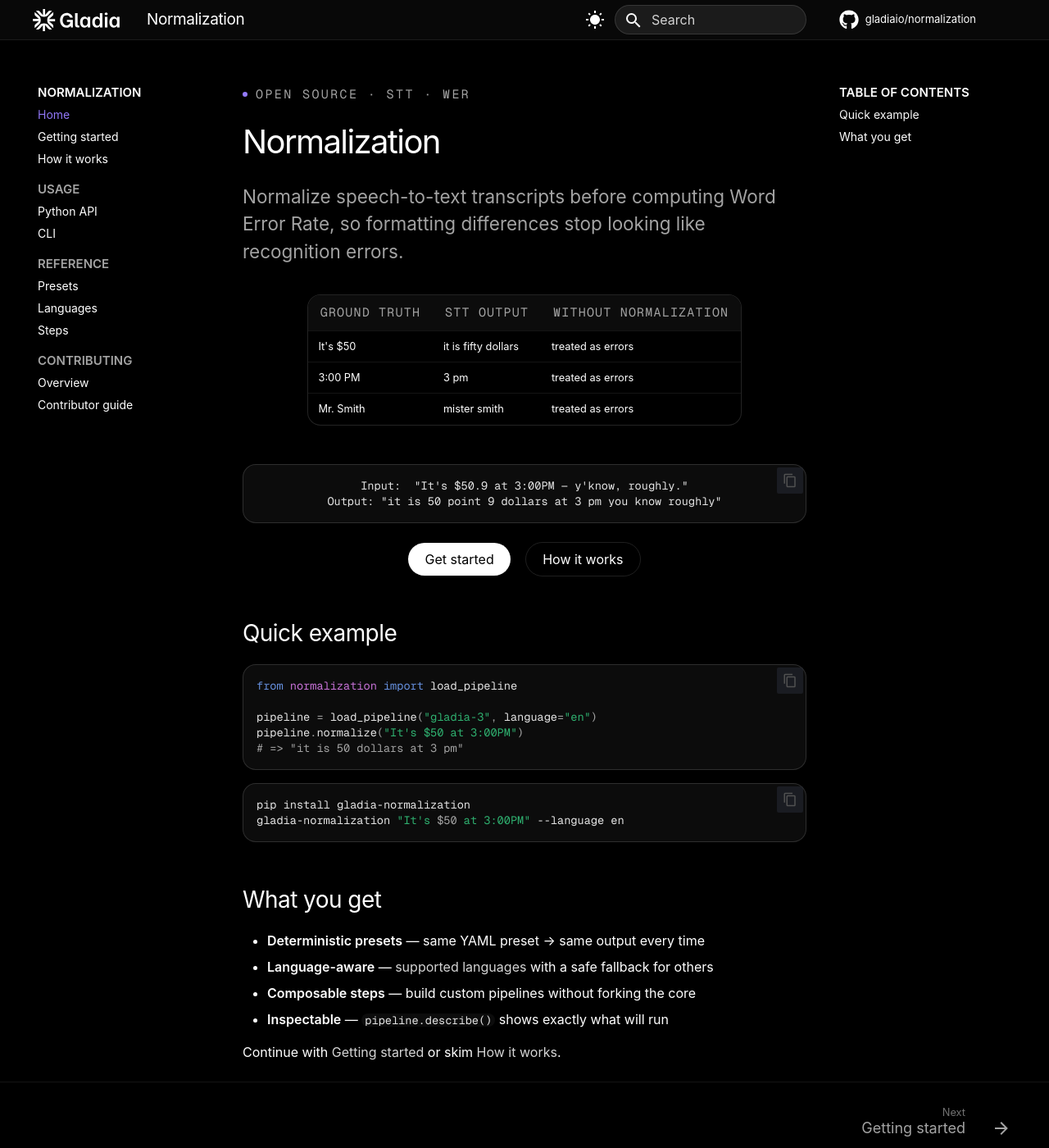
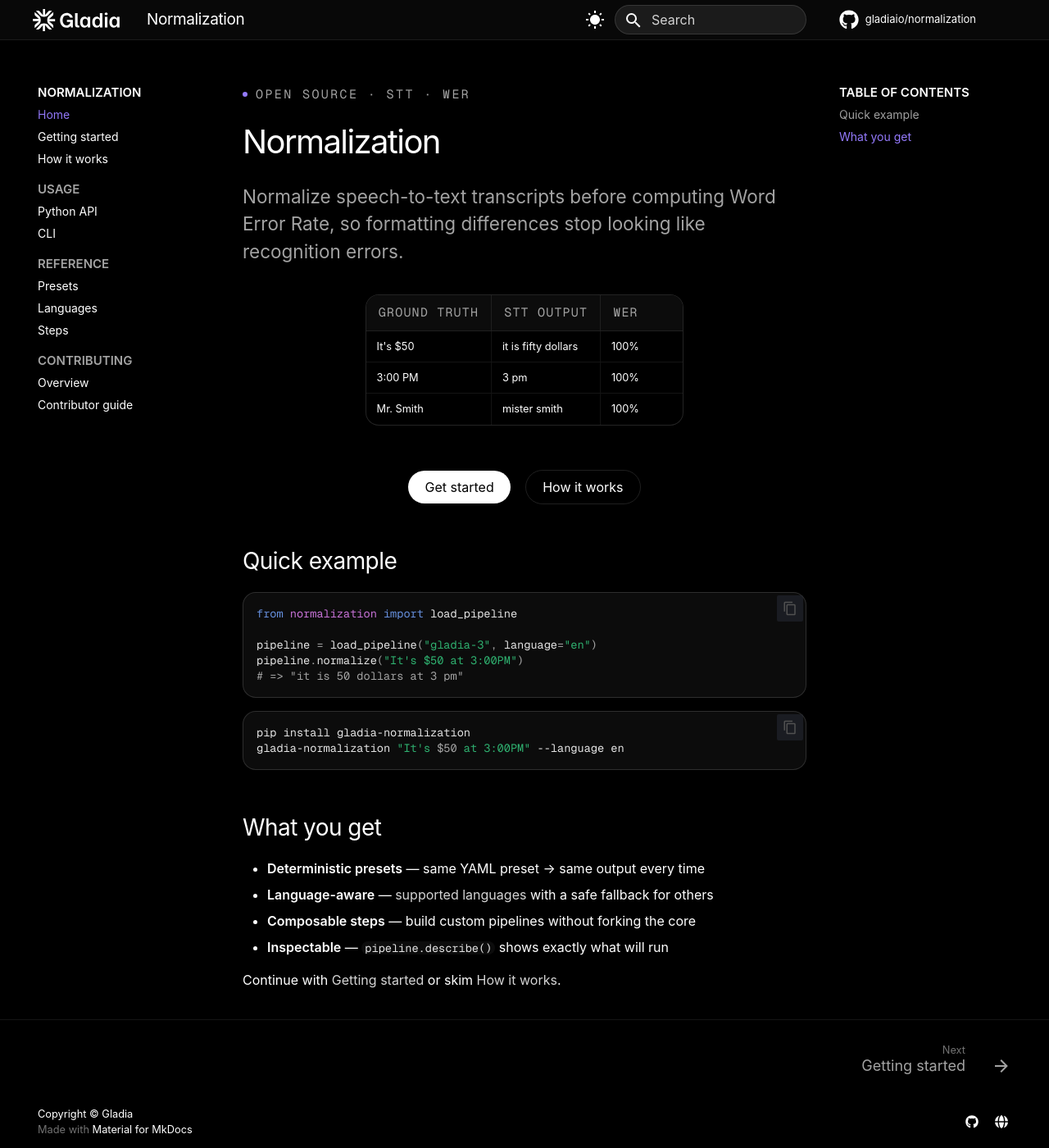
Before and after one commit to tidygenie/gladia-normalization, an MkDocs documentation site: the page built from docs/index.md, in a window 1280 px wide and 1400 px high. Shown: the whole window at 82% size. Built offline with MkDocs 1.6.1 and Material for MkDocs 9.7.7, drawn with Linux system fonts in a browser that asks for light colours; comment, search, counter and statistics services are not loaded.

Commit message:
docs: update installation instructions and enhance table formatting for clarity

````diff
--- a/docs/index.md
+++ b/docs/index.md
@@ -8,21 +8,17 @@ Normalize speech-to-text transcripts before computing Word Error Rate, so format
 
 <div class="gladia-hero-center" markdown="1">
 
-| Ground truth | STT output | Without normalization |
-| --- | --- | --- |
-| It's $50 | it is fifty dollars | treated as errors |
-| 3:00 PM | 3 pm | treated as errors |
-| Mr. Smith | mister smith | treated as errors |
-
-```text
-Input:  "It's $50.9 at 3:00PM — y'know, roughly."
-Output: "it is 50 point 9 dollars at 3 pm you know roughly"
-```
+| Ground truth | STT output          | WER  |
+| ------------ | ------------------- | ---- |
+| It's $50     | it is fifty dollars | 100% |
+| 3:00 PM      | 3 pm                | 100% |
+| Mr. Smith    | mister smith        | 100% |
 
 [Get started](getting-started.md){ .md-button .md-button--primary }
 [How it works](concepts.md){ .md-button }
 
 </div>
+
 
 ## Quick example
 
--- a/docs/stylesheets/gladia.css
+++ b/docs/stylesheets/gladia.css
@@ -354,13 +354,25 @@ body {
 
 .md-typeset table:not([class]) td,
 .md-typeset table:not([class]) th {
-  border-color: rgba(255, 255, 255, 0.08);
+  border: none;
+  border-bottom: 1px solid rgba(255, 255, 255, 0.08);
+  border-right: 1px solid rgba(255, 255, 255, 0.08);
   padding: 0.7em 1em;
+}
+
+.md-typeset table:not([class]) td:last-child,
+.md-typeset table:not([class]) th:last-child {
+  border-right: none;
+}
+
+.md-typeset table:not([class]) tr:last-child td {
+  border-bottom: none;
 }
 
 [data-md-color-scheme="default"] .md-typeset table:not([class]) td,
 [data-md-color-scheme="default"] .md-typeset table:not([class]) th {
-  border-color: rgba(0, 0, 0, 0.08);
+  border-bottom-color: rgba(0, 0, 0, 0.08);
+  border-right-color: rgba(0, 0, 0, 0.08);
 }
 
 /* ── Buttons / search ────────────────────────────────────────────────────── */
````
Also changed, not shown: docs/getting-started.md (+7 -6 lines), docs/languages.md (+3 -1 lines).
